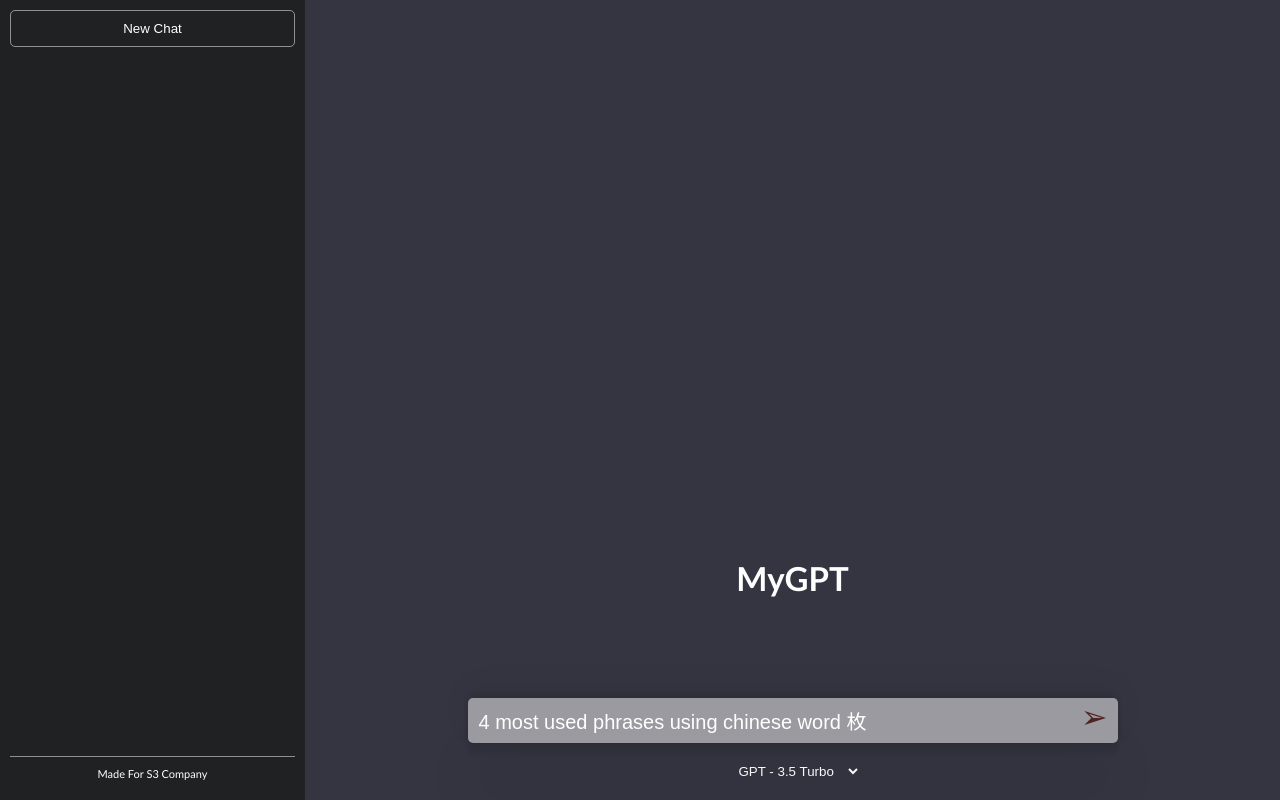
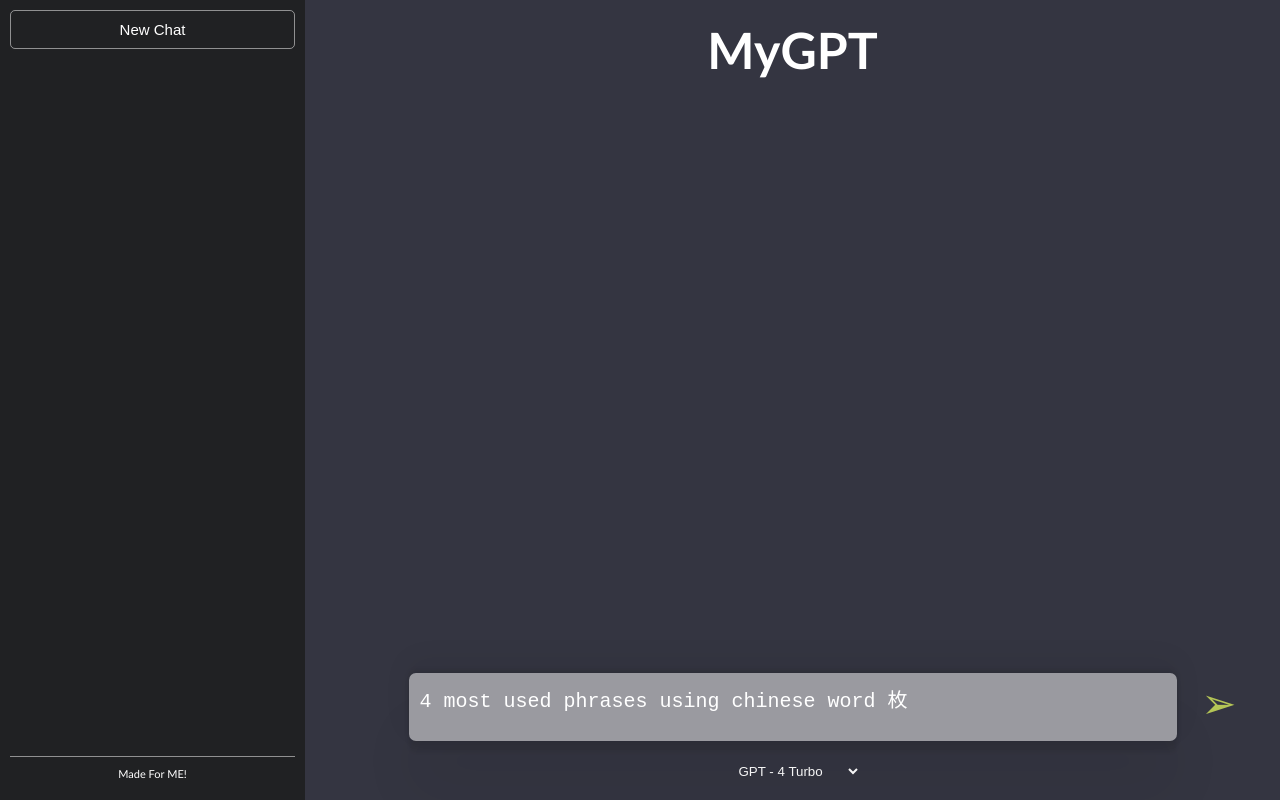
Before and after one commit to AydanKusland/MyGPT, a React (Vite) app in the folder client/: page / in a window 1280 px wide. Built offline with nearby package versions, Linux system fonts and the light colour scheme.

Commit message:
few mends

```diff
--- a/client/src/App.css
+++ b/client/src/App.css
@@ -18,67 +18,99 @@
 	height: 100vh;
 }
 
+/* left side of the App */
 .side-bar {
 	background-color: #202123;
-	width: 24rem;
 	display: flex;
 	flex-direction: column;
 	justify-content: space-between;
 	flex: 1 15rem;
-	height: 100vh;
 }
 
+/* right side of the App */
 .main {
 	display: flex;
 	flex-direction: column;
 	align-items: center;
 	flex: 5 20rem;
-	justify-content: end;
+	justify-content: space-between;
 }
 
 /* MyGPT header */
 .main h1 {
 	justify-self: start;
-	font-size: 3.3rem;
+	font-size: 5rem;
 	font-weight: 600;
-	padding: 5rem 0;
+	padding: 2rem 0 0 0;
 }
 
-.info {
-	color: rgba(255, 255, 255, 0.8);
-	font-size: 1.3rem;
-	padding: 0 0 1.7rem 0;
+/* CHAT */
+.chat {
+	display: flex;
+	flex-direction: column;
+	max-height: 78vh;
+	margin-bottom: 2rem;
+	padding: 0rem 2.2rem;
+	font-size: 1.85rem;
+	line-height: 1.5;
+	overflow-y: auto;
+	gap: 1.2rem;
+}
+
+.wholeMessage {
+	display: flex;
+	align-items: center;
+	gap: 2.5rem;
+	background-color: rgb(72, 40, 40);
+	padding: 1rem 2rem;
+	border-radius: 6px;
+}
+
+.role {
+	flex-basis: 7rem;
+	flex-shrink: 0;
+	text-transform: capitalize;
 	text-align: center;
+}
+
+/* input + chat version select */
+.main-bottom-container {
+	width: 100%;
+	display: flex;
+	flex-direction: column;
+	align-items: center;
 }
 
 .input-container {
 	width: 100%;
-	max-width: 65rem;
+	max-width: 60vw;
 	position: relative;
-	justify-self: end;
 }
 
-input {
+textarea {
 	border: none;
 	background-color: rgba(255, 255, 255, 0.5);
 	width: 100%;
 	font-size: 2rem;
 	padding: 1.1rem;
-	border-radius: 5px;
+	border-radius: 7px;
 	box-shadow: rgba(0, 0, 0, 0.05) 0 54px 55px, rgba(0, 0, 0, 0.05) 0 -12px 30px,
 		rgba(0, 0, 0, 0.05) 0 4px 6px, rgba(0, 0, 0, 0.05) 0 12px 3px,
 		rgba(0, 0, 0, 0.09) 0 -3px 5px;
+	resize: none;
 }
 
-input:focus {
+textarea:focus {
 	outline: none;
 }
 
+/* Submit Arrow Button */
 #submit {
 	position: absolute;
-	right: 1rem;
-	font-size: 3.2rem;
-	color: #532222;
+	top: 0.55rem;
+	right: -6rem;
+	font-size: 4.2rem;
+	color: #b4c556;
 	background-color: transparent;
 	border: none;
 	cursor: pointer;
@@ -91,8 +123,10 @@
 	padding: 1rem;
 	margin: 1rem;
 	cursor: pointer;
+	font-size: 1.5rem;
 }
 
+/* Made for */
 footer {
 	padding: 1rem;
 	margin: 1rem;
@@ -116,36 +150,6 @@
 	text-transform: capitalize;
 }
 
-#output {
-	width: 100%;
-	font-size: 1.5rem;
-	margin-bottom: 3rem;
-	overflow-x: hidden;
-	overflow-y: auto;
-	text-align: justify;
-	padding: 1rem 3rem;
-	line-height: 1.5;
-	display: flex;
-	flex-direction: column;
-	gap: 1rem;
-}
-/* CHAT */
-.wholeMessage {
-	display: flex;
-	gap: 2rem;
-	background-color: #3b2121;
-	padding: 1rem;
-	align-items: center;
-	border-radius: 6px;
-}
-
-.role {
-	flex-basis: 8rem;
-}
-
-.response {
-}
-
 #gptVersion {
 	background-color: transparent;
 	border: transparent;
@@ -156,16 +160,19 @@
 	background-color: #202123;
 }
 /* Scrollbar */
-div::-webkit-scrollbar {
-	width: 11px; /* width of the entire scrollbar */
+div::-webkit-scrollbar,
+textarea::-webkit-scrollbar {
+	width: 1rem; /* width of the entire scrollbar */
 }
 
-div::-webkit-scrollbar-track {
+div::-webkit-scrollbar-track,
+textarea::-webkit-scrollbar-track {
 	background: #202123; /* color of the tracking area */
-	border-radius: 20px;
+	border-radius: 10px;
 }
 
-div::-webkit-scrollbar-thumb {
+div::-webkit-scrollbar-thumb,
+textarea::-webkit-scrollbar-thumb {
 	background-color: rgba(100, 100, 147, 0.678); /* color of the scroll thumb */
-	border-radius: 20px; /* roundness of the scroll thumb */
+	border-radius: 10px; /* roundness of the scroll thumb */
 }
--- a/client/src/components/ChatContainer.jsx
+++ b/client/src/components/ChatContainer.jsx
@@ -14,12 +14,14 @@
 		<main className='main'>
 			<h1>MyGPT</h1>
 			<div id='output'>{isLoading ? 'LOADING...' : <CurrentChat />}</div>
+			<div className='main-bottom-container'>
 				<form className='input-container' onSubmit={handleSubmit}>
-				<input
+					<textarea
 						type='text'
 						name='query'
 						id='query'
 						value={query}
+						required
 						onChange={e => setQuery(e.target.value)}
 					/>
 					<button type='submit' id='submit'>
@@ -32,9 +34,10 @@
 					onChange={e => setGptVersion(e.target.value)}
 					value={gptVersion}
 				>
+					<option value='gpt-4-1106-preview'>GPT - 4 Turbo</option>
 					<option value='gpt-3.5-turbo-1106'>GPT - 3.5 Turbo</option>
-				<option value='gpt-4-1106-preview'>GPT - 4 Turbo</option>
 				</select>
+			</div>
 		</main>
 	)
 }
--- a/client/src/components/CurrentChat.jsx
+++ b/client/src/components/CurrentChat.jsx
@@ -2,7 +2,9 @@
 
 export default function CurrentChat() {
 	const { currentChat } = useGlobalContext()
-	return currentChat.map((message, index) => (
+	return (
+		<div className='chat'>
+			{currentChat.map((message, index) => (
 				<div className='wholeMessage' key={index}>
 					<p className='role'>{message.role}:</p>
 					<div className='response'>
@@ -11,5 +13,7 @@
 						))}
 					</div>
 				</div>
-	))
+			))}
+		</div>
+	)
 }
--- a/client/src/components/Sidebar.jsx
+++ b/client/src/components/Sidebar.jsx
@@ -1,10 +1,10 @@
 import { useGlobalContext } from '../context'
 
 export default function Sidebar() {
-	const { chats } = useGlobalContext()
+	const { chats, setCurrentChat } = useGlobalContext()
 	return (
 		<aside className='side-bar'>
-			<button className='newChatButton' onClick={() => console.log('new chat')}>
+			<button className='newChatButton' onClick={() => setCurrentChat([])}>
 				New Chat
 			</button>
 			<div className='history'>
@@ -15,7 +15,7 @@
 				))}
 			</div>
 			<footer>
-				<p>Made For S3 Company</p>
+				<p>Made For ME!</p>
 			</footer>
 		</aside>
 	)
--- a/client/src/context.jsx
+++ b/client/src/context.jsx
@@ -16,7 +16,7 @@
 	const [isLoading, setIsLoading] = useState(false)
 
 	// choose GPT version
-	const [gptVersion, setGptVersion] = useState('gpt-3.5-turbo-1106')
+	const [gptVersion, setGptVersion] = useState('gpt-4-1106-preview')
 
 	const handleSubmit = async e => {
 		e.preventDefault()
@@ -56,7 +56,8 @@
 				handleSubmit,
 				currentChat,
 				setQuery,
-				query
+				query,
+				setCurrentChat
 			}}
 		>
 			{children}
```
Also changed, not shown: 1 other file (tests, documents, lock files or other folders). Lines whose indentation alone changed are shown as unchanged.
